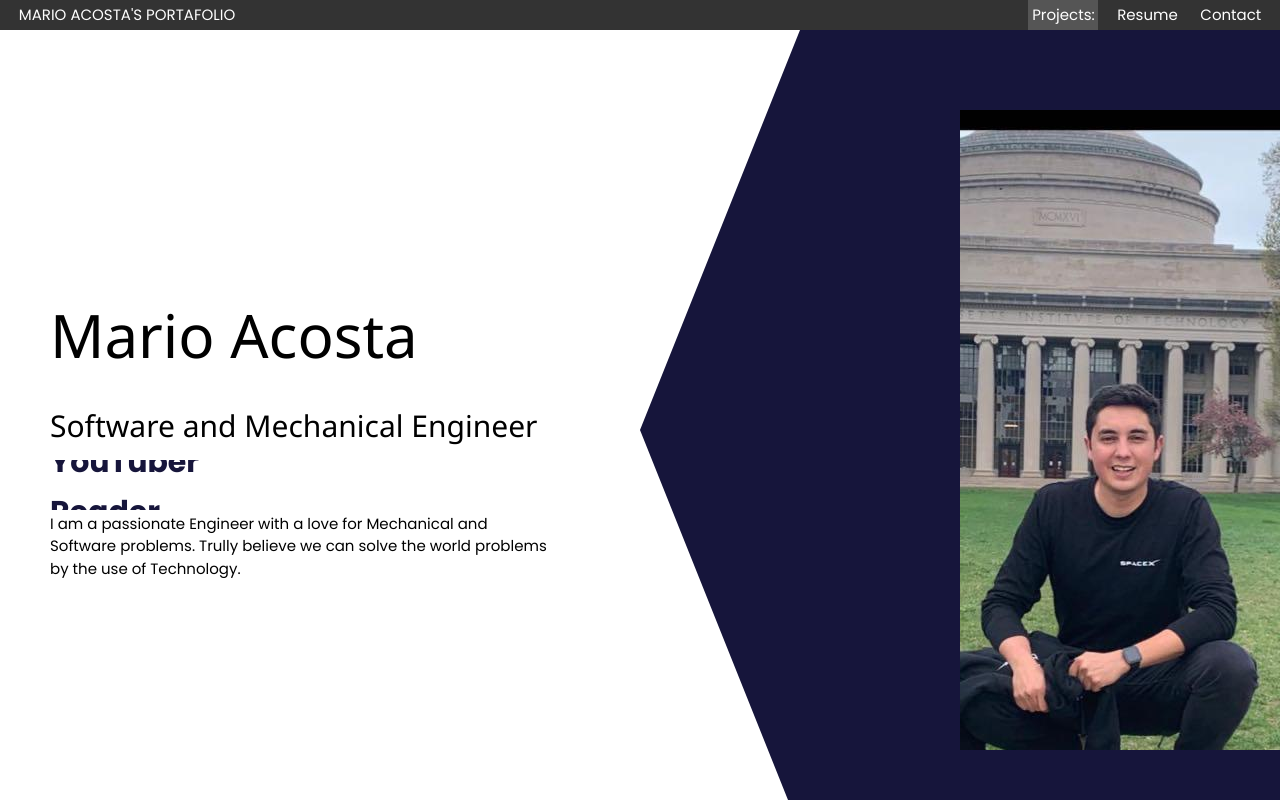
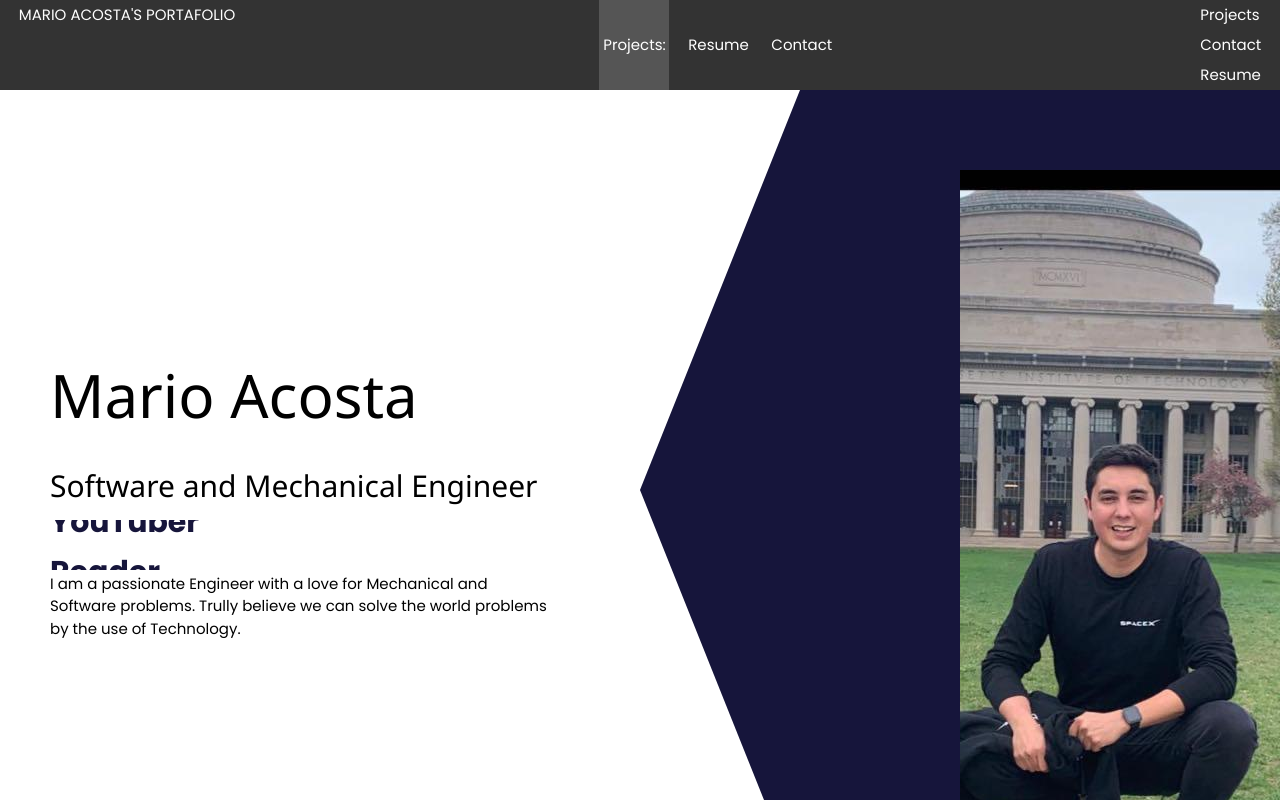
Before and after one commit to macosta2015/ReactPortafolio, a React (Create React App) app: page / in a window 1280 px wide. Shown: the top 800 px of the page. Built offline with nearby package versions, Linux system fonts and the light colour scheme.

Commit message:
Adding the HTML routes

```diff
--- a/package.json
+++ b/package.json
@@ -7,6 +7,7 @@
     "@testing-library/jest-dom": "^5.11.4",
     "@testing-library/react": "^11.1.0",
     "@testing-library/user-event": "^12.1.10",
+    "antd": "^4.22.2",
     "emailjs-com": "^3.2.0",
     "react": "^17.0.2",
     "react-dom": "^17.0.2",
--- a/src/Navbar.js
+++ b/src/Navbar.js
@@ -1,3 +1,6 @@
+import { Anchor } from 'antd';
+const { Link } = Anchor;
+
 export default function Navbar() {
     return (
     <nav className="nav">
@@ -15,6 +18,19 @@ export default function Navbar() {
           <a href="/contact">Contact</a>
           </li>
       </ul>
+
+    <Anchor>
+
+
+    <Link href="#Projects" title="Projects" />
+
+    <Link href="#Contact" title="Contact" />
+
+    <Link href="#Resume" title="Resume" />
+
+    </Anchor>
     </nav>
+
+
     )
   }
--- a/src/components/about/About.jsx
+++ b/src/components/about/About.jsx
@@ -6,7 +6,7 @@ import SpaceX from "../../img/SpaceX2.png";
 
 const About = () => {
   return (
-    <div className="a">
+    <div id= "Resume" className="a">
       <div className="a-left">
         <div className="a-card bg"></div>
         <div className="a-card">
--- a/src/components/contact/Contact.jsx
+++ b/src/components/contact/Contact.jsx
@@ -15,7 +15,8 @@ const Contact = () => {
 
 
   return (
-    <div className="c">
+    //Adding the id for the routes
+    <div id= "Contact" className="c">
       <div className="c-bg"></div>
       <div className="c-wrapper">
         <div className="c-left">
--- a/src/components/productList/ProductList.jsx
+++ b/src/components/productList/ProductList.jsx
@@ -4,7 +4,7 @@ import { products } from "../../data";
 
 const ProductList = () => {
   return (
-    <div className="pl">
+    <div id= "Projects" className="pl">
       <div className="pl-texts">
         <h1 className="pl-title">Some of my work: </h1>
         <p className="pl-desc">
--- a/src/index.js
+++ b/src/index.js
@@ -5,6 +5,10 @@ import { ThemeProvider } from "./context";
 
 //Navbar
 import { BrowserRouter } from "react-router-dom"
+// import { Anchor } from 'antd';
+// const { Link } = Anchor;
+
+
 
 ReactDOM.render(
   <React.StrictMode>
```
Also changed, not shown: src/components/navbar/Navbar.jsx (+4 -6 lines), 2 other files (tests, documents, lock files or other folders).
